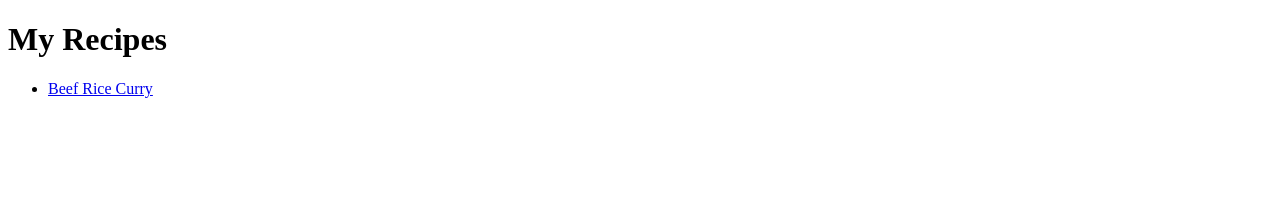
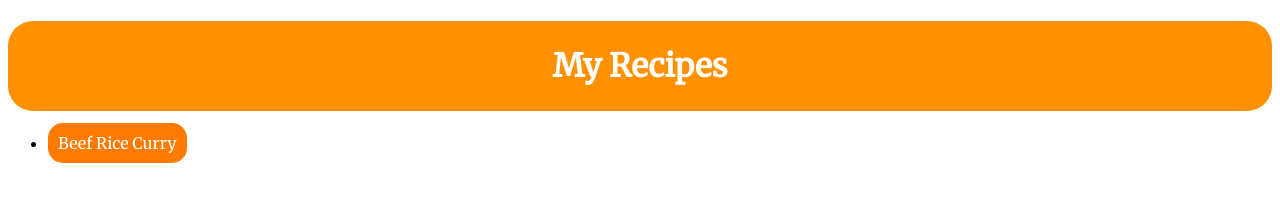
Before and after one commit to toantc1024/odin-recipes, a plain HTML site: page index.html in a window 1280 px wide. Drawn offline with Linux system fonts and the light colour scheme.

Commit message:
Create new style for homepage

```diff
--- a/index.html
+++ b/index.html
@@ -3,6 +3,7 @@
   <head>
     <meta charset="UTF-8" />
     <meta name="viewport" content="width=device-width, initial-scale=1.0" />
+    <link rel="stylesheet" href="style.css" />
     <title>My favorite recipe</title>
   </head>
   <body>
--- /dev/null
+++ b/style.css
@@ -0,0 +1,32 @@
+@import url("https://fonts.googleapis.com/css2?family=Merriweather&family=Noto+Sans+Mono:wght@300;400;600&display=swap");
+
+html,
+body {
+  box-sizing: border-box;
+  height: 100%;
+  font-family: "Merriweather", serif, "Noto Sans Mono", monospace;
+}
+
+h1 {
+  display: flex;
+  justify-content: center;
+  padding: 25px;
+  background: rgb(255, 145, 0);
+  border-radius: 25px;
+  color: white;
+}
+
+li a {
+  text-decoration: none;
+  color: white;
+  border-radius: 15px;
+  background-color: rgb(255, 123, 0);
+  padding: 10px;
+  transition: background ease-in 100ms;
+  &:hover {
+    background: rgb(255, 100, 0);
+  }
+  &:active {
+    background: rgb(228, 79, 5);
+  }
+}
```
